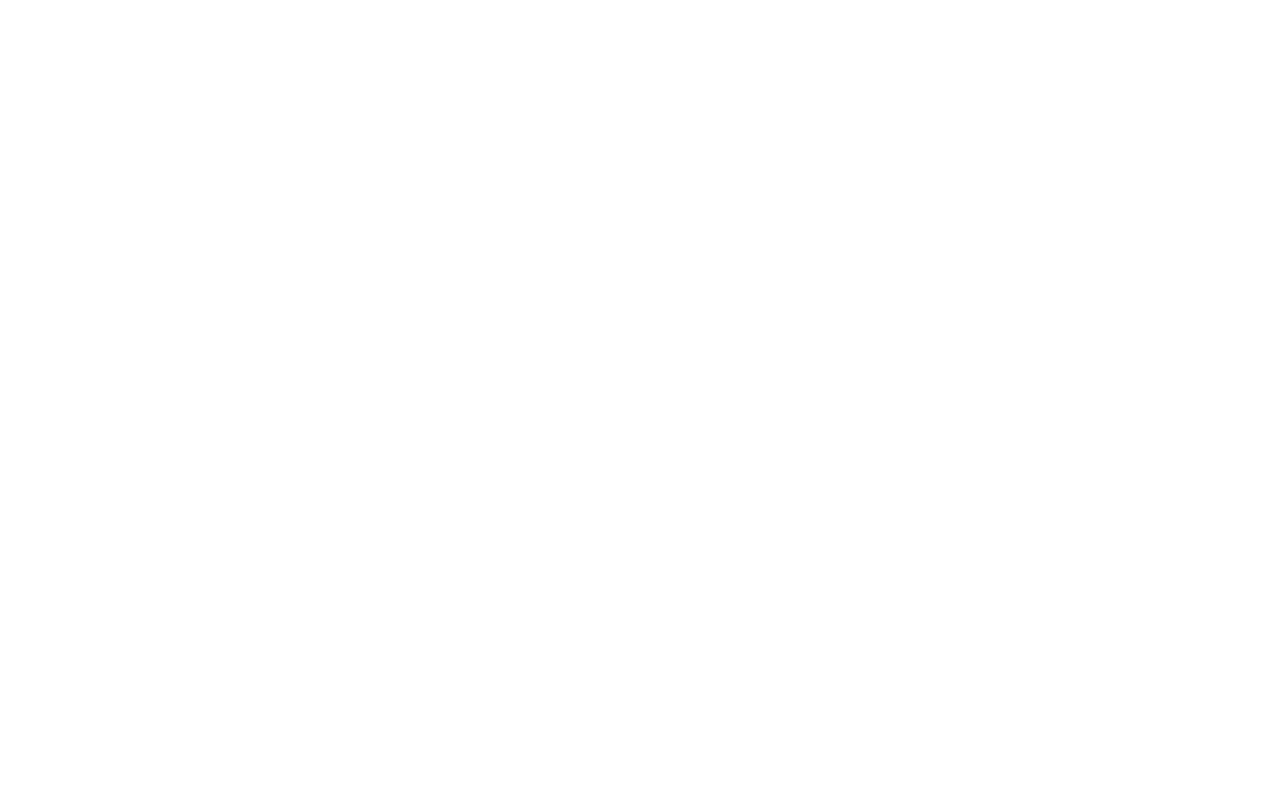
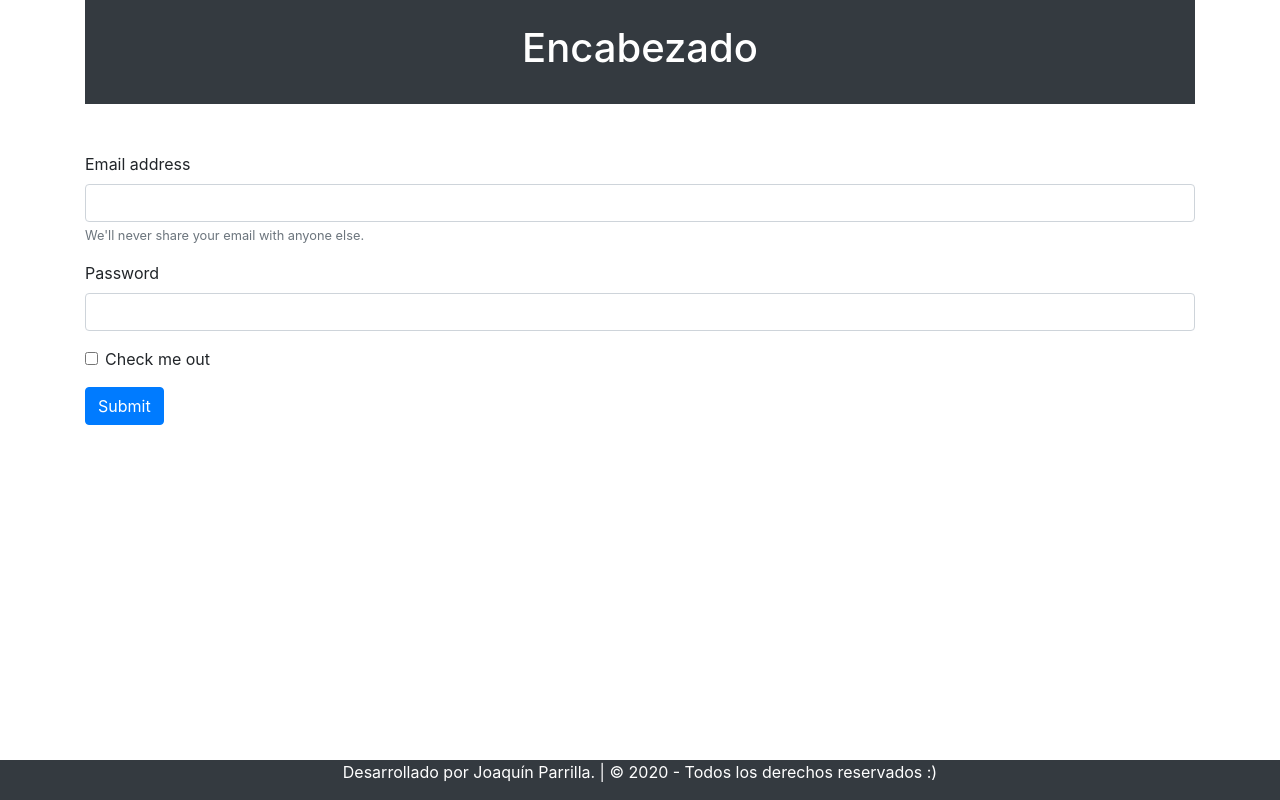
Before and after one commit to Joaquin-Developer/Angular-rutas-y-servicios, an Angular app: page /contacto in a window 1280 px wide. Before the commit this address led to /. Built offline with nearby package versions, Linux system fonts and the light colour scheme.

Commit message:
configuro RouterModule para componente contacto

```diff
--- a/src/app/app.component.html
+++ b/src/app/app.component.html
@@ -1 +1,6 @@
-<router-outlet></router-outlet>
+<div class="container">
+  <app-encabezado></app-encabezado>
+  <router-outlet></router-outlet>
+
+  <app-footer></app-footer>
+</div>
--- a/src/app/contacto/contacto.component.html
+++ b/src/app/contacto/contacto.component.html
@@ -1 +1,18 @@
-<p>contacto works!</p>
+<div class="mt-5">
+    <form>
+        <div class="form-group">
+          <label for="exampleInputEmail1">Email address</label>
+          <input type="email" class="form-control" id="exampleInputEmail1" aria-describedby="emailHelp">
+          <small id="emailHelp" class="form-text text-muted">We'll never share your email with anyone else.</small>
+        </div>
+        <div class="form-group">
+          <label for="exampleInputPassword1">Password</label>
+          <input type="password" class="form-control" id="exampleInputPassword1">
+        </div>
+        <div class="form-group form-check">
+          <input type="checkbox" class="form-check-input" id="exampleCheck1">
+          <label class="form-check-label" for="exampleCheck1">Check me out</label>
+        </div>
+        <button type="submit" class="btn btn-primary">Submit</button>
+      </form>
+</div>
--- a/src/app/encabezado/encabezado.component.html
+++ b/src/app/encabezado/encabezado.component.html
@@ -1 +1,3 @@
-<p>encabezado works!</p>
+<div class="bg-dark text-white py-4 text-center">
+    <h1>Encabezado</h1>
+</div>
--- a/src/app/footer/footer.component.html
+++ b/src/app/footer/footer.component.html
@@ -1 +1,5 @@
-<p>footer works!</p>
+<div class="bg-dark text-white fixed-bottom">
+    <p class="text-center">
+        Desarrollado por Joaquín Parrilla. | &copy; 2020 - Todos los derechos reservados :)
+    </p>
+</div>
--- a/src/index.html
+++ b/src/index.html
@@ -2,10 +2,11 @@
 <html lang="en">
 <head>
   <meta charset="utf-8">
-  <title>AngularRutasYServicios</title>
+  <title>Rutas y Servicios en Angular</title>
   <base href="/">
   <meta name="viewport" content="width=device-width, initial-scale=1">
   <link rel="icon" type="image/x-icon" href="favicon.ico">
+  <link rel="stylesheet" href="https://stackpath.bootstrapcdn.com/bootstrap/4.5.2/css/bootstrap.min.css" integrity="sha384-JcKb8q3iqJ61gNV9KGb8thSsNjpSL0n8PARn9HuZOnIxN0hoP+VmmDGMN5t9UJ0Z" crossorigin="anonymous">
 </head>
 <body>
   <app-root></app-root>
```
Also changed, not shown: src/app/app.module.ts (+7 -1 lines).
